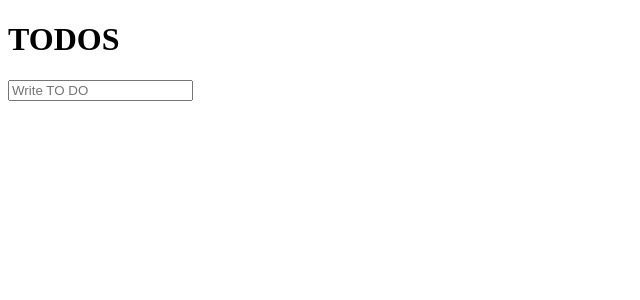
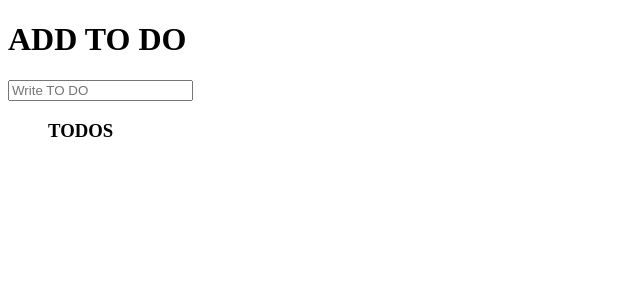
Before and after one commit to kdd9512/reacttodos, a React (Create React App) app: page / in a window 1280 px wide. Shown: the top 300 px of the page, without its empty margins (0-640 px from the left). Built offline with nearby package versions, Linux system fonts and the light colour scheme.

Commit message:
React Hooks 05 20210627
useReducer

ToDos Using React

```diff
--- a/src/App.js
+++ b/src/App.js
@@ -8,25 +8,24 @@ const initialState = {
 const ADD = "increment";
 
 const reducer = (state, action) => {
-    switch (action) {
+    switch (action.type) {
         case ADD :
-            return {count: state.count + 1};
+            return {
+                toDos: [{...state.toDos}, {text: action.payload}]
+            };
         default:
             return;
     }
 }
 
 
-
-
-
-
 function App() {
     const [state, dispatch] = useReducer(reducer, initialState);
-    const [newTodo, setNewToDo] = useState();
+    const [newTodo, setNewToDo] = useState("");
     const onSubmit = e => {
         e.preventDefault();
-    }
+        dispatch({type: ADD, payload: newTodo})
+    };
     const onChange = e => {
         const {
             target: {value}
@@ -36,7 +35,7 @@ function App() {
 
     return (
         <>
-      <h1>TODOS</h1>
+            <h1>ADD TO DO</h1>
             <form onSubmit={onSubmit}>
                 <input
                     value={newTodo}
@@ -46,6 +45,12 @@ function App() {
                 />
             </form>
 
+            <ul>
+                <h3>TODOS</h3>
+                {state.toDos.map((toDo, index) =>
+                    <li key={index}>{toDo.text}</li>
+                )}
+            </ul>
         </>
     );
 }
```
Lines whose indentation alone changed are shown as unchanged.
